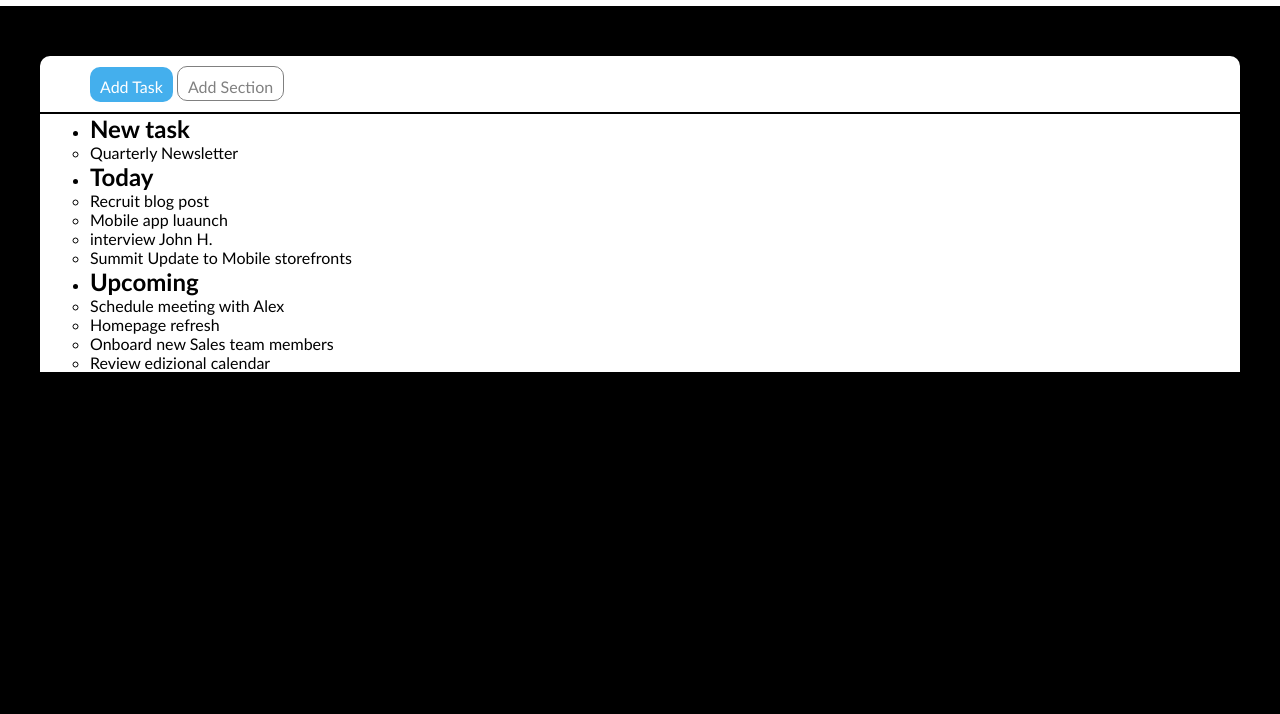
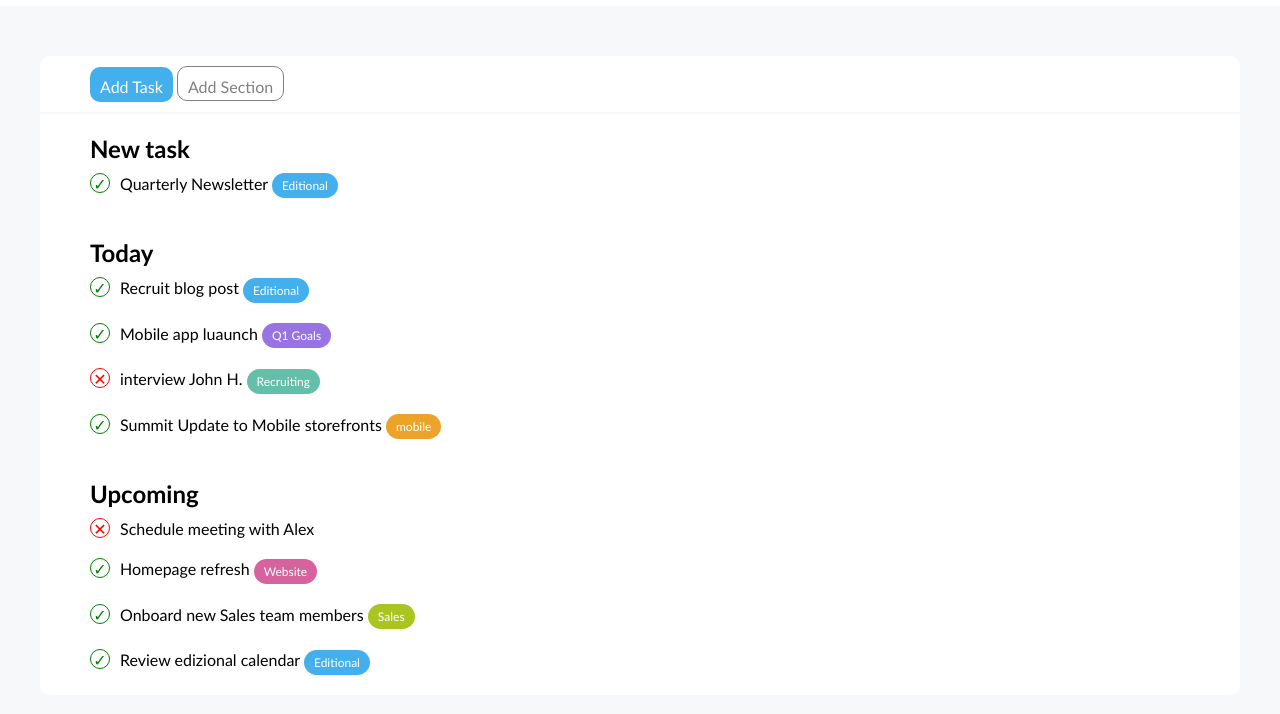
Before and after one commit to SergioGBosco/html-css-toboolist, a plain HTML site: page index.html in a window 1280 px wide. Shown: the part 64-778 px from the top of the page. Drawn offline with Linux system fonts and the light colour scheme.

Commit message:
Add_simbol

```diff
--- a/css/style.css
+++ b/css/style.css
@@ -16,6 +16,15 @@ body {
   margin: 0 auto;
   padding-left: 50px;
   background-color: #fff;
+}
+
+.container.top {
+  border-radius: 10px 10px 0px 0px;
+  margin-bottom: 2px;
+}
+
+.container.bot {
+  border-radius: 0px 0px 10px 10px;
 }
 
 /* Header */
@@ -39,14 +48,10 @@ img {
 /* MAIN */
 
 body {
-  /* background-color: #f6f8fa; */
-  background-color: black;
+  background-color: #f6f8fa;
 }
 
-.container.top {
-  border-radius: 10px 10px 0px 0px;
-  margin-bottom: 2px;
-}
+
 
 a {
   height: 35px;
@@ -54,14 +59,12 @@ a {
   padding: 10px;
   display: inline-block;
   text-decoration: none;
-  text-align: center;
   border-radius: 10px;
-  /* color: #fff; */
+  color: #fff;
 }
 
 .task {
   background-color: #44afed;
-  color: #fff;
 }
 
 .section {
@@ -69,3 +72,76 @@ a {
   border: 1px grey solid;
   color: grey;
 }
+
+/* Liste */
+section {
+  padding-top: 10px;
+}
+
+li {
+  padding: 10px 0px 10px 0px;
+  list-style: none;
+}
+
+span {
+  font-size: 12px;
+  vertical-align: middle;
+  text-align: center;
+  height: 25px;
+  padding: 5px 10px;
+  display: inline-block;
+  border-radius: 20px;
+  color: #fff;
+}
+
+
+
+section>ul {
+  list-style: none;
+}
+
+.editional {
+  background-color: #44afed;
+}
+
+.goals {
+  background-color: #9874e2;
+}
+
+.recruiting {
+  background-color: #63bfa7;
+}
+
+.mobile {
+  background-color: #eda32a;
+}
+
+.website {
+  background-color: #d6639d;
+  S
+}
+
+.sales {
+  background-color: #aac520;
+}
+
+.circle {
+  margin-right: 10px;
+  display: inline-block;
+  height: 20px;
+  width: 20px;
+  border-radius: 50%;
+  background-color: transparent;
+  text-align: center;
+  line-height: 20px;
+}
+
+.circle.check {
+  color: green;
+  border: 1px green solid;
+}
+
+.circle.fals {
+  color: red;
+  border: 1px red solid;
+}
--- a/index.html
+++ b/index.html
@@ -23,35 +23,63 @@
       <a href="#" class="section">Add Section</a>
     </div>
     <!-- Sezione Argomenti -->
-    <div class="container">
+    <div class="container bot">
+      <section>
         <ul>
           <li>
             <h2>New task</h2>
             <ul>
-            <li>Quarterly Newsletter</li>
+              <li>
+                <div class="circle check">&check;</div>Quarterly Newsletter <span class="editional">Editional</span>
+              </li>
             </ul>
           </li>
         </ul>
+      </section>
+      <section>
         <ul>
           <li>
             <h2>Today</h2>
             <ul>
-            <li>Recruit blog post</li>
-            <li>Mobile app luaunch</li>
-            <li>interview John H.</li>
-            <li>Summit Update to Mobile storefronts</li>
+              <li>
+                <div class="circle check">&check;</div>Recruit blog post <span class="editional">Editional</span>
+              </li>
+              <li>
+                <div class="circle check">&check;</div>Mobile app luaunch <span class="goals">Q1 Goals</span>
+              </li>
+              <li>
+                <div class="circle fals">&#10005;</div>interview John H. <span class="recruiting">Recruiting</span>
+              </li>
+              <li>
+                <div class="circle check">&check;</div>Summit Update to Mobile storefronts <span
+                  class="mobile">mobile</span>
+              </li>
             </ul>
           </li>
+        </ul>
+      </section>
+      <section>
+        <ul>
           <li>
             <h2>Upcoming</h2>
             <ul>
-            <li>Schedule meeting with Alex</li>
-            <li>Homepage refresh</li>
-            <li>Onboard new Sales team members</li>
-            <li>Review edizional calendar</li>
+              <li>
+                <div class="circle fals">&#10005;</div>Schedule meeting with Alex
+              </li>
+              <li>
+                <div class="circle check">&check;</div>Homepage refresh <span class="website">Website</span>
+              </li>
+              <li>
+                <div class="circle check">&check;</div>Onboard new Sales team members <span class="sales">Sales</span>
+              </li>
+              <li>
+                <div class="circle check">&check;</div>Review edizional calendar <span
+                  class="editional">Editional</span>
+              </li>
             </ul>
           </li>
         </ul>
+      </section>
     </div>
 
   </main>
```
Lines whose indentation alone changed are shown as unchanged.
